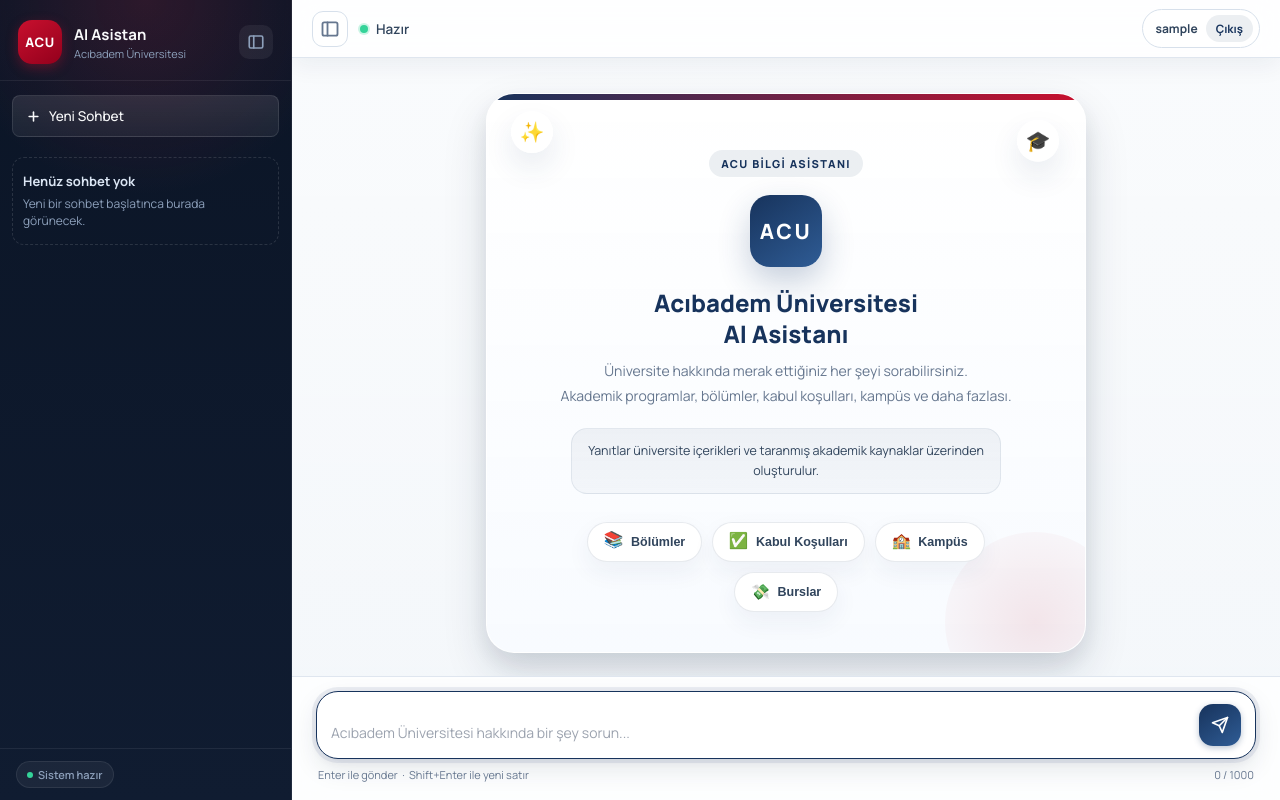
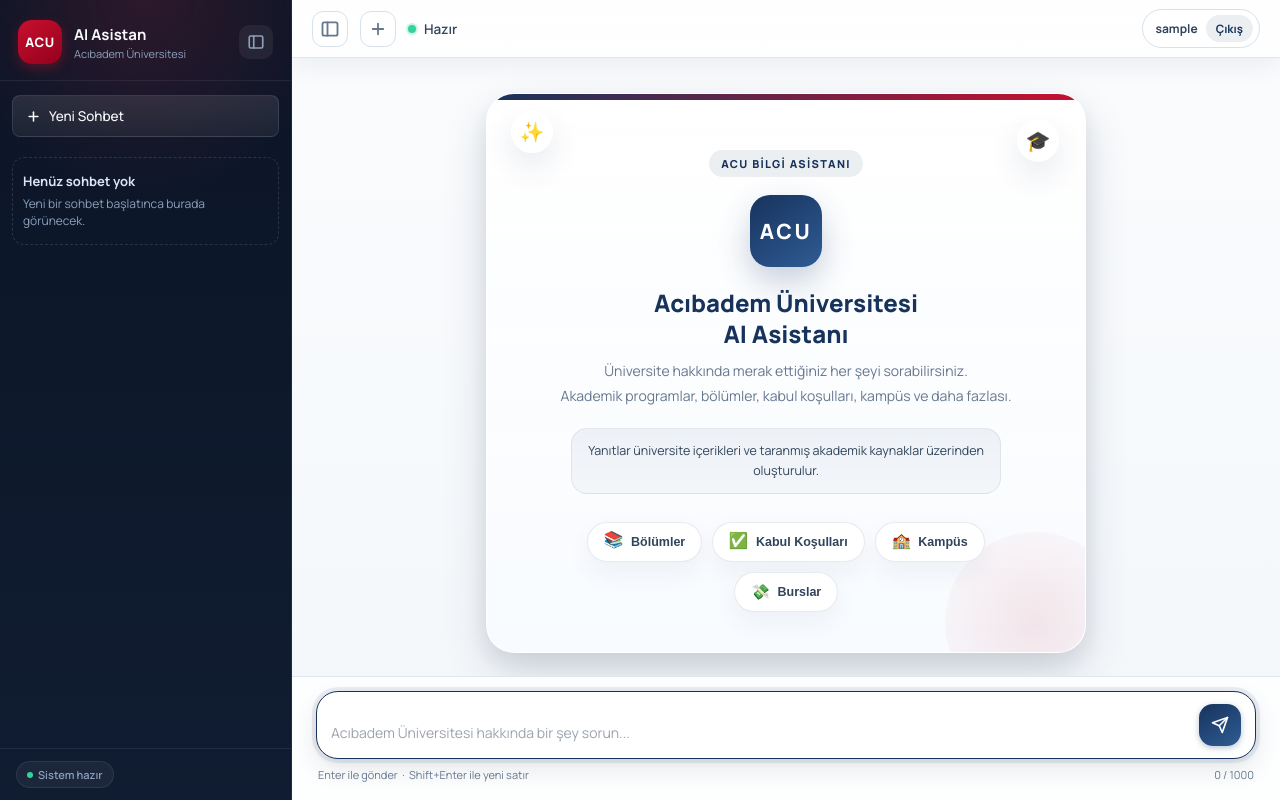
Before and after one commit to arda7773/Acu_CHATBOT, a Django app: page / in a window 1280 px wide. Run offline with Django 5.2, Linux system fonts and the light colour scheme; the visitor is signed in with stand-in values (Sample User, id 1); data comes from the database, SQL or seed files in the repository; data that the repository does not hold is empty; parts of the project's set-up code (start-up, migrations or seed data) failed here and were passed over.

Commit message:
Add topbar new chat button

```diff
--- a/webapp/static/css/chat.css
+++ b/webapp/static/css/chat.css
@@ -421,6 +421,28 @@ body.sidebar-collapsed .sidebar {
     background: var(--bg-elevated);
     border-color: rgba(23,51,92,0.20);
     color: var(--text);
+    box-shadow: var(--shadow-sm);
+}
+
+.topbar-new-chat-btn {
+    width: 36px;
+    height: 36px;
+    display: inline-flex;
+    align-items: center;
+    justify-content: center;
+    border-radius: 11px;
+    border: 1px solid var(--border);
+    background: rgba(255,255,255,0.72);
+    color: var(--text-muted);
+    text-decoration: none;
+    flex-shrink: 0;
+    transition: background var(--transition), color var(--transition), border-color var(--transition), box-shadow var(--transition);
+}
+
+.topbar-new-chat-btn:hover {
+    background: var(--bg-elevated);
+    border-color: rgba(23,51,92,0.20);
+    color: var(--primary);
     box-shadow: var(--shadow-sm);
 }
 
--- a/webapp/templates/chat/index.html
+++ b/webapp/templates/chat/index.html
@@ -102,6 +102,12 @@
                             <line x1="9" y1="4" x2="9" y2="20"/>
                         </svg>
                     </button>
+                    <a class="topbar-new-chat-btn" href="{% url 'new_session' %}" title="Yeni sohbet" aria-label="Yeni sohbet">
+                        <svg width="18" height="18" viewBox="0 0 24 24" fill="none" stroke="currentColor" stroke-width="2.4" stroke-linecap="round" stroke-linejoin="round">
+                            <line x1="12" y1="5" x2="12" y2="19"/>
+                            <line x1="5" y1="12" x2="19" y2="12"/>
+                        </svg>
+                    </a>
                     <div class="topbar-status">
                         <span class="status-dot" id="status-dot"></span>
                         <span id="status-text">Hazır</span>
```
